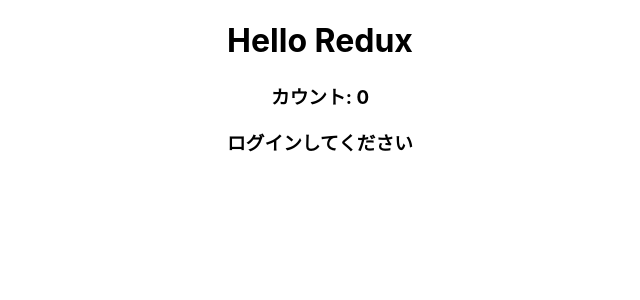
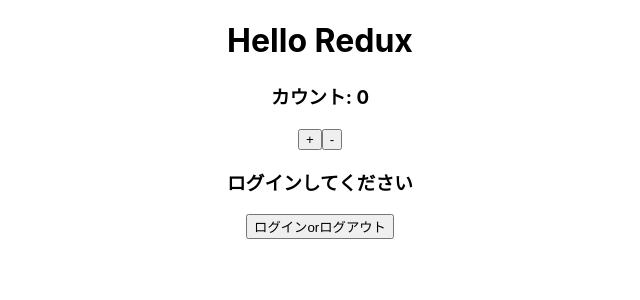
Before and after one commit to MakotoTaguchi1/first-redux-app, a React (Create React App) app: page / in a window 1280 px wide. Shown: the top 300 px of the page, without its empty margins (320-960 px from the left). Built offline with nearby package versions, Linux system fonts and the light colour scheme.

Commit message:
feat: dispatchとactionsによりボタン押下時の処理実装

```diff
--- a/src/App.js
+++ b/src/App.js
@@ -1,15 +1,20 @@
 import './App.css';
-import { useSelector } from 'react-redux';
+import { useDispatch, useSelector } from 'react-redux';
+import { increment, decrement, login } from './actions';
 
 function App() {
   const counter = useSelector((state) => state.counter);
   const isLogin = useSelector((state) => state.isLogin);
+  const dispatch = useDispatch();
 
   return (
     <div className="App">
       <h1>Hello Redux</h1>
       <h3>カウント: {counter}</h3>
+      <button onClick={() => dispatch(increment())}>+</button>
+      <button onClick={() => dispatch(decrement())}>-</button>
       {isLogin ? <h3>ログイン成功！</h3> : <h3>ログインしてください</h3>}
+      <button onClick={() => dispatch(login())}>ログインorログアウト</button>
     </div>
   );
 }
--- /dev/null
+++ b/src/actions/index.js
@@ -0,0 +1,17 @@
+export const increment = () => {
+  return {
+    type: 'INCREMENT',
+  };
+};
+
+export const decrement = () => {
+  return {
+    type: 'DECREMENT',
+  };
+};
+
+export const login = () => {
+  return {
+    type: 'LOGIN',
+  };
+};
--- a/src/reducers/counter.js
+++ b/src/reducers/counter.js
@@ -2,7 +2,7 @@
   switch (action.type) {
     case 'INCREMENT':
       return state + 1;
-    case 'DECREMETNT':
+    case 'DECREMENT':
       return state - 1;
     default:
       return state;
```
